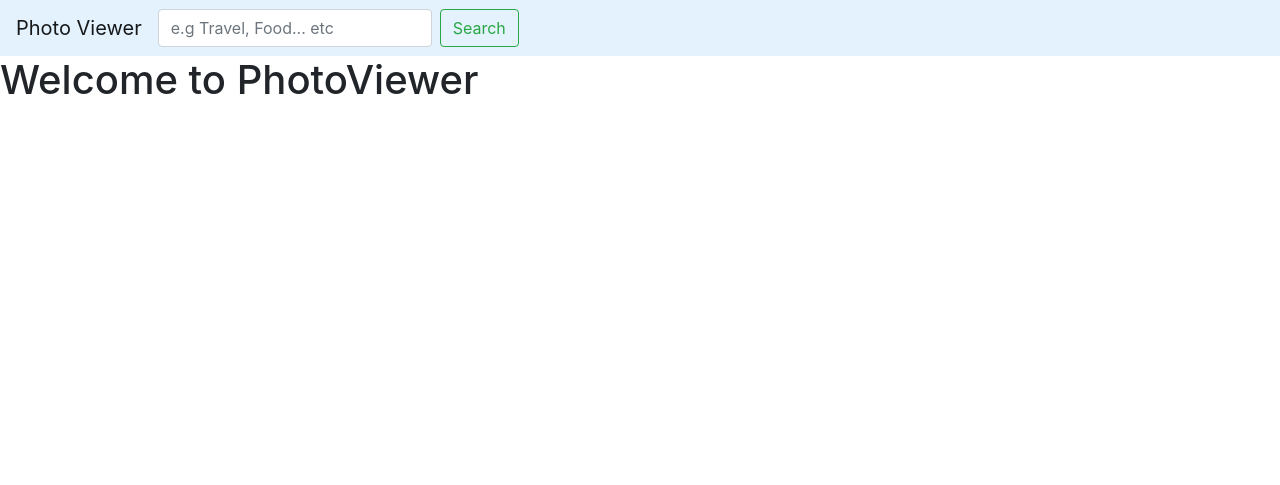
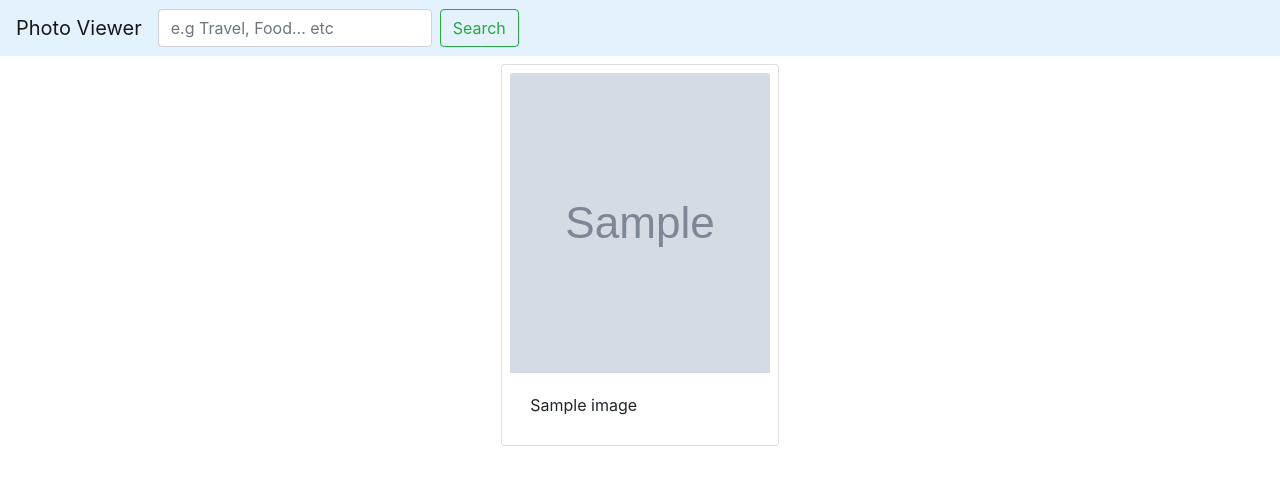
Before and after one commit to p-koskey/Photo-Viewer, a Django app: template photos/templates/index.html in a window 1280 px wide. Shown: the top 485 px of the page. Run offline with Django 3.2, Linux system fonts and the light colour scheme; the template is opened without the code that fills it: most values are stand-ins (such as "Sample title", 1, 10 or a date in 2020); grey boxes marked "Sample" are stand-in pictures; some libraries are stand-ins or nearby versions.

Commit message:
display images in index.html

```diff
--- a/photos/templates/index.html
+++ b/photos/templates/index.html
@@ -1,5 +1,19 @@
 {%extends 'base.html'%}
 {% block content %}
 {{block.super}}
-<h1>Welcome to PhotoViewer</h1>
+    {% if images %}
+    <div class='container d-flex flex-wrap justify-content-center'>
+        {% for image in images  %}
+           <div class="card col-lg-3 col-md-6 m-2 p-2">
+            <img src="{{image.image.url}}" class="card-img-top" alt="{{image.name}}" height='300' data-toggle="modal" data-target="#{{image.image}}">
+
+            <div class="card-body">
+                <p class="card-text">{{image.name}}</p>
+            </div>
+           </div>
+
+            {% endfor %}
+
+    </div>
+    {% endif%}
 {% endblock content%}
--- a/photos/views.py
+++ b/photos/views.py
@@ -1,6 +1,7 @@
 from django.shortcuts import render
 from django.http  import HttpResponse
-
+from .models import Photos
 # Create your views here.
 def welcome(request):
-     return render(request, 'index.html')
+    images = Photos.objects.all()
+    return render (request,'index.html',{'images':images})
```
